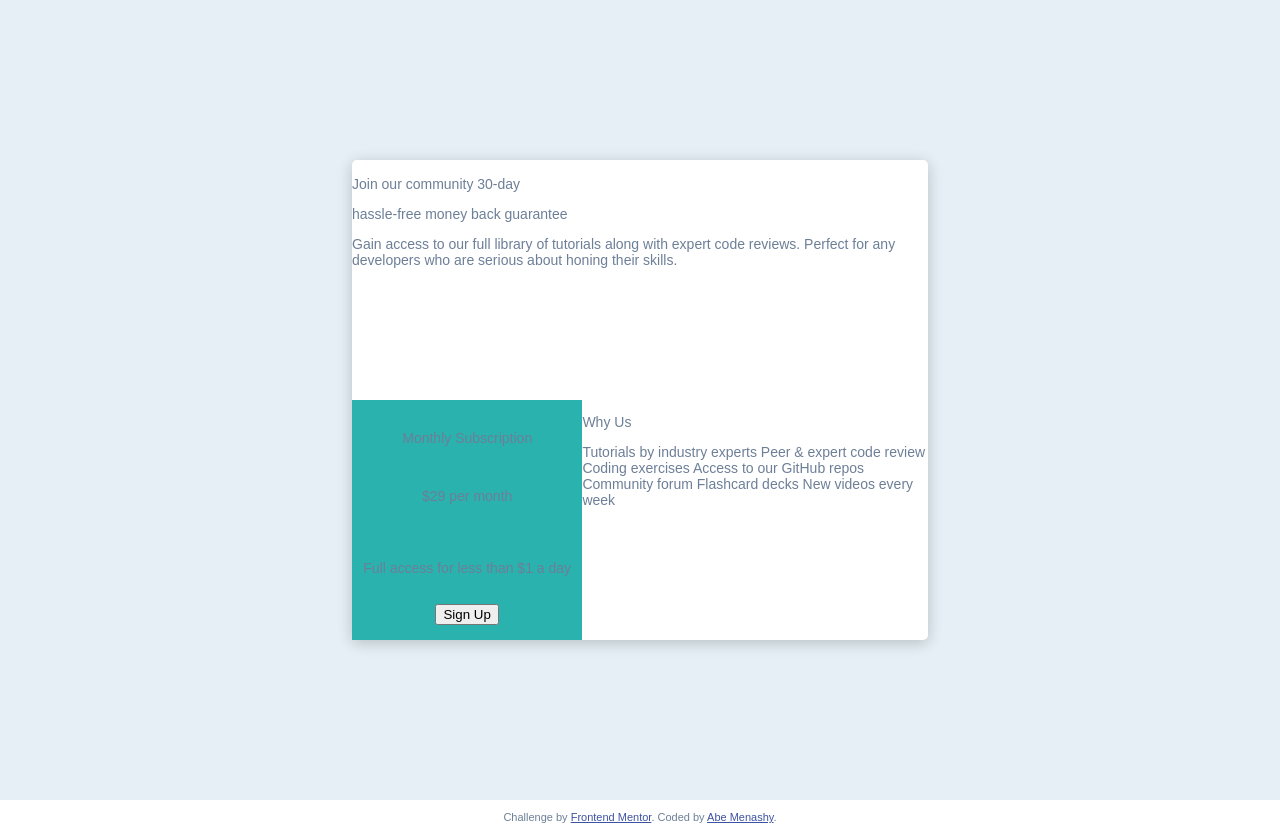
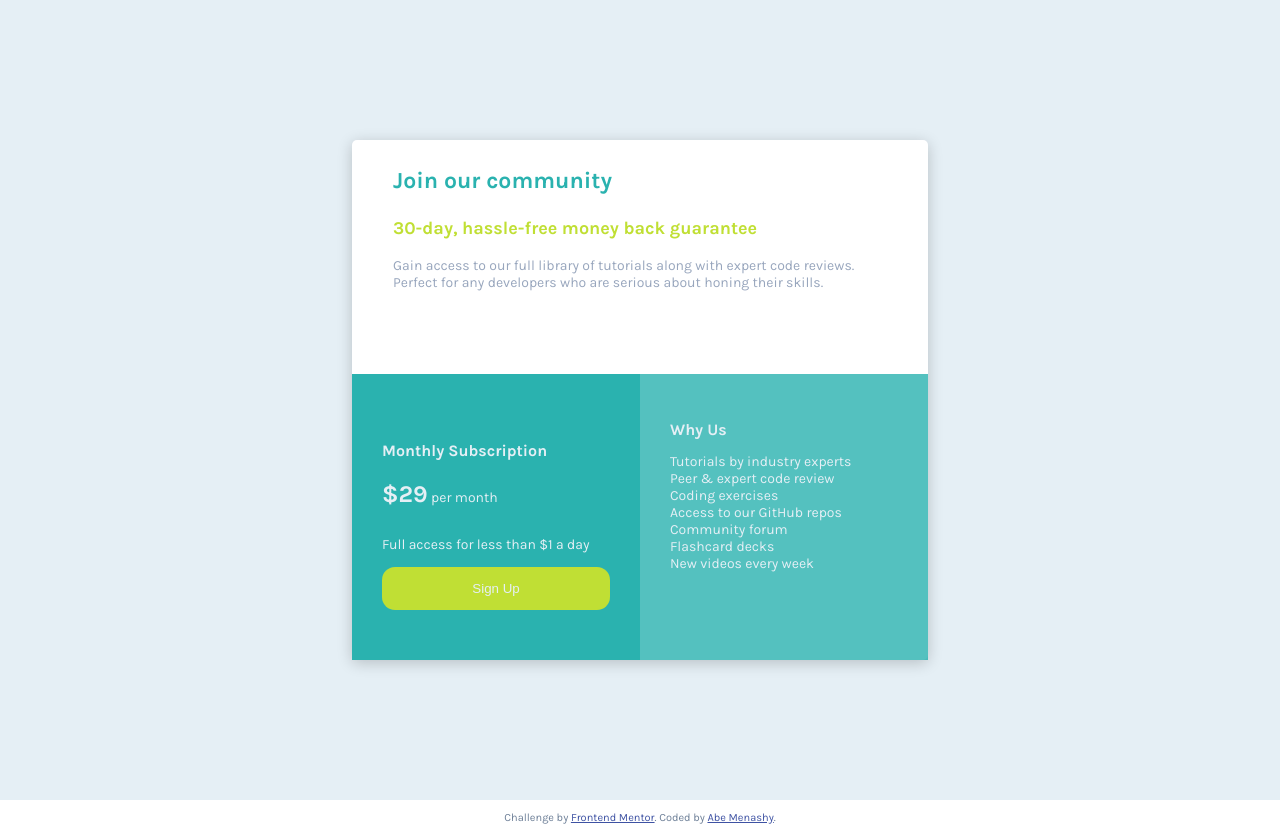
Before and after one commit to abe-m1/single-price-grid-component, a website: page index.html in a window 1280 px wide. Drawn offline with Linux system fonts and the light colour scheme.

Commit message:
desktop styles

```diff
--- a/index.html
+++ b/index.html
@@ -23,23 +23,34 @@
     <div class="outer-div">
       <div class="container">
         <div class="one">
-          <h3></h3>Join our community 30-day</h3>
-          <p></p>hassle-free money back guarantee</p>
-          <p>Gain
-            access to our full library of tutorials along with expert code
-            reviews. Perfect for any developers who are serious about honing their
-            skills.</p>
+          <p class="main-title">Join our community</p>
+          <p class="sub-title">30-day, hassle-free money back guarantee</p>
+          <p class="main-text">
+            Gain access to our full library of tutorials along with expert code
+            reviews. Perfect for any developers who are serious about honing
+            their skills.
+          </p>
         </div>
         <div class="two">
-          <p>Monthly Subscription</p>
-          <p></p>&dollar;29 per month </p>
-          <p></p>Full access for less than &dollar;1 a day</p>
-          <button>Sign Up</button></div>
+          <p class="subscription">Monthly Subscription</p>
+          <p>
+            <span class="dollar"> &dollar;29</span>
+            <span class="per-month">per month</span>
+          </p>
+          <p class="access">Full access for less than &dollar;1 a day</p>
+          <button class="btn">Sign Up</button>
+        </div>
         <div class="three">
-          <p>Why Us</p>
-          <p>Tutorials by industry experts Peer &amp; expert code review
-            Coding exercises Access to our GitHub repos Community forum Flashcard decks
-            New videos every week</p>
+          <p class="why">Why Us</p>
+          <ul>
+            <li>Tutorials by industry experts</li>
+            <li>Peer &amp; expert code review</li>
+            <li>Coding exercises</li>
+            <li>Access to our GitHub repos</li>
+            <li>Community forum</li>
+            <li>Flashcard decks</li>
+            <li>New videos every week</li>
+          </ul>
         </div>
       </div>
     </div>
--- a/scss/main.scss
+++ b/scss/main.scss
@@ -1,3 +1,5 @@
+@import url('https://fonts.googleapis.com/css2?family=Karla:wght@400;700&display=swap');
+
 .attribution {
   font-size: 11px;
   text-align: center;
@@ -6,10 +8,14 @@
   color: hsl(228, 45%, 44%);
 }
 
+html {
+  font-size: 62.5%;
+}
+
 body {
   margin: 0;
   padding: 0;
-  font-family: 'Raleway', sans-serif;
+  font-family: 'Karla', sans-serif;
   font-weight: 100;
   font-size: 14px;
   color: hsl(214, 17%, 51%);
@@ -31,9 +37,9 @@ body {
   width: 45%;
   margin: auto;
   display: grid;
-  grid-template-rows: repeat(2, 50%);
-  grid-template-columns: 40% 60%;
-  height: 60vh;
+  grid-template-rows: 45% 55%;
+  grid-template-columns: 50% 50%;
+  height: 65vh;
   border-radius: 5px;
   background-color: white;
   box-shadow: 0px 3px 15px rgba(0, 0, 0, 0.2);
@@ -41,6 +47,7 @@ body {
 
 .one {
   grid-column: 1/-1;
+  padding: 1.9rem 4.1rem;
 }
 
 .two {
@@ -48,8 +55,71 @@ body {
   display: flex;
   flex-direction: column;
   justify-content: center;
-  align-items: center;
+  align-items: start;
+  color: hsl(204, 43%, 93%);
+  padding: 3rem;
 }
 
 .three {
+  background-color: hsla(179, 62%, 43%, 0.8);
+  color: hsl(204, 43%, 93%);
+  padding: 3rem;
 }
+
+.main-title {
+  color: rgb(42, 178, 175);
+  font-size: 2.3rem;
+  margin-top: 0.8rem;
+  font-weight: 700;
+}
+
+.sub-title {
+  color: hsl(71, 73%, 54%);
+  font-size: 1.8rem;
+  font-weight: 700;
+}
+
+.main-text {
+  color: hsl(218, 22%, 67%);
+}
+
+.dollar {
+  font-size: 2.4rem;
+  font-weight: 700;
+}
+.access {
+  font-size: 1.4rem;
+}
+
+.btn {
+  width: 100%;
+  padding: 1.4rem;
+  border-radius: 1.3rem;
+  border: none;
+  background-color: hsl(71, 73%, 54%);
+  color: hsl(204, 43%, 93%);
+}
+
+.subscription {
+  font-size: 1.6rem;
+  font-weight: 700;
+  margin-bottom: 0.6rem;
+}
+
+.per-month {
+  color: hsl(204, 43%, 93%);
+}
+
+.why {
+  font-size: 1.6rem;
+  font-weight: 700;
+  margin-bottom: 0.6rem;
+}
+
+li {
+  list-style: none;
+}
+
+ul {
+  padding: 0;
+}
```
Also changed, not shown: css/style.css.
